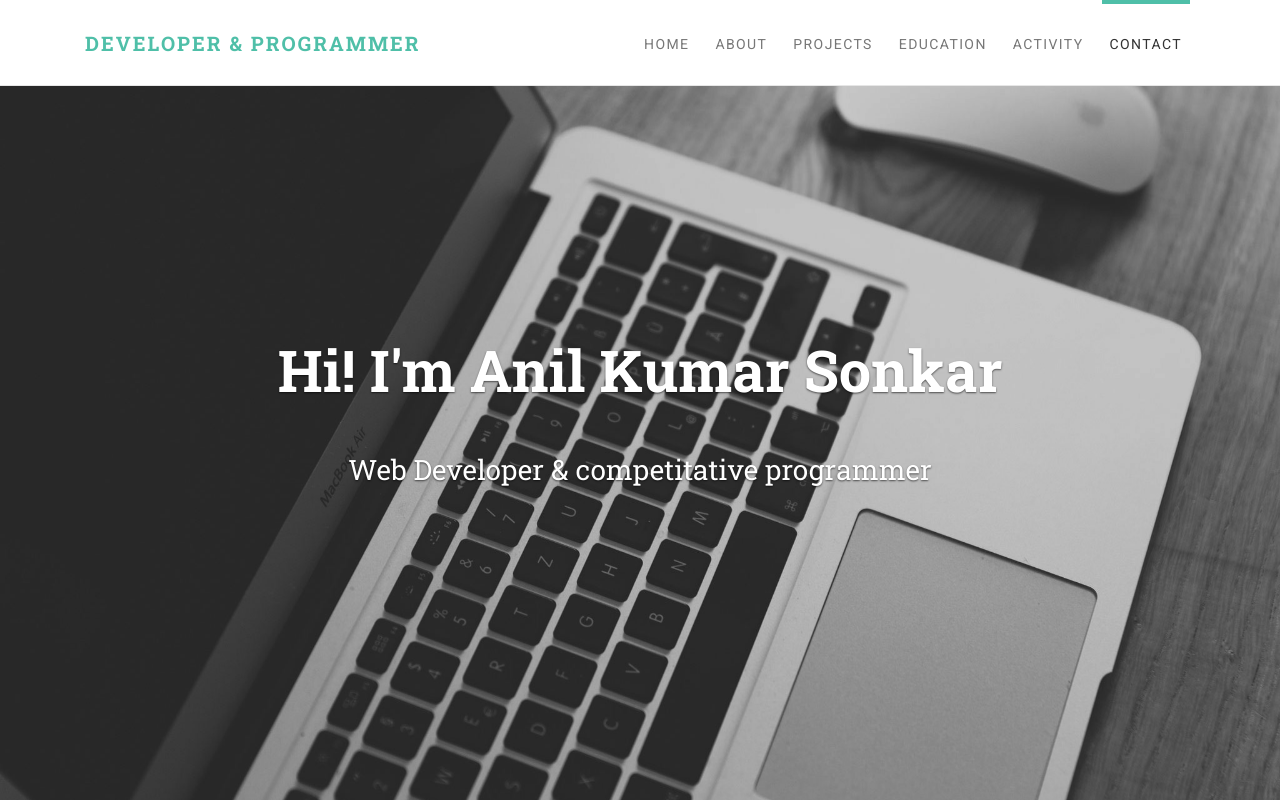
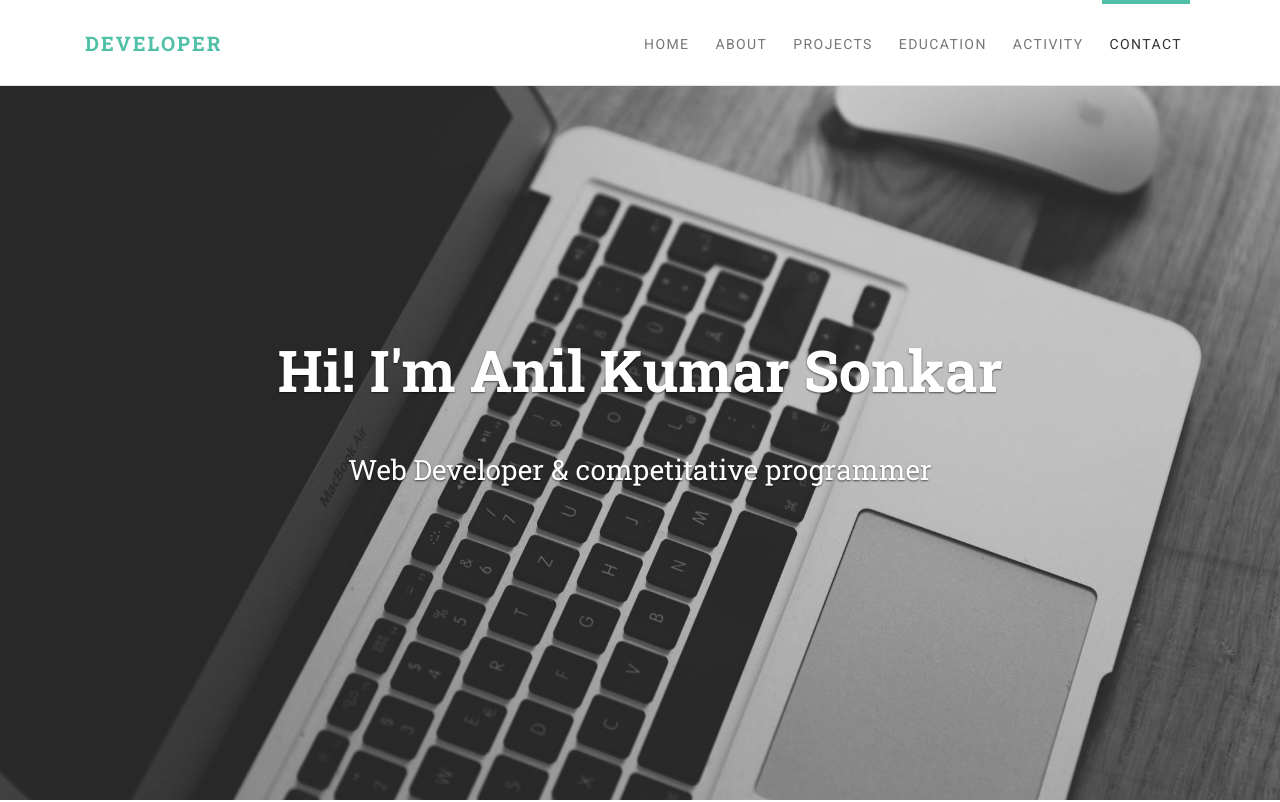
Before and after one commit to anil65/anil65.github.io, a plain HTML site: page index.html in a window 1280 px wide. Shown: the top 802 px of the page. Drawn offline with nearby package versions, Linux system fonts and the light colour scheme.

Commit message:
Update index.html

```diff
--- a/index.html
+++ b/index.html
@@ -3,7 +3,7 @@
   <head>
     <meta charset="utf-8">
     <meta http-equiv="X-UA-Compatible" content="IE=edge">
-    <title> Developer </title>
+    <title> Developer & Programmer </title>
     <meta name="description" content="">
     <meta name="viewport" content="width=device-width, initial-scale=1">
     <meta name="robots" content="all,follow">
@@ -35,7 +35,7 @@
     <!-- navbar-->
     <header class="header">
       <nav class="navbar navbar-expand-lg fixed-top">
-        <div class="container"><a href="#intro" class="navbar-brand scrollTo"> DEVELOPER & PROGRAMMER </a>
+        <div class="container"><a href="#intro" class="navbar-brand scrollTo"> DEVELOPER </a>
           <button type="button" data-toggle="collapse" data-target="#navbarcollapse" aria-controls="navbarSupportedContent" aria-expanded="false" aria-label="Toggle navigation" class="navbar-toggler navbar-toggler-right"><span class="fa fa-bars"></span></button>
           <div id="navbarcollapse" class="collapse navbar-collapse">
             <ul class="navbar-nav ml-auto">
```
